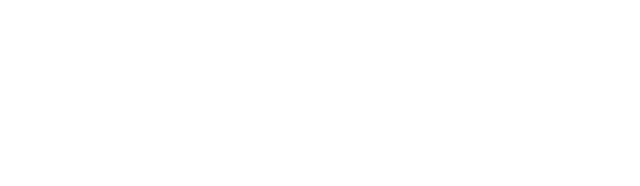
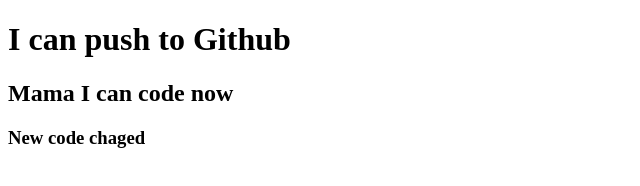
Before and after one commit to mubasshiralishanto/my-second-repo, a plain HTML site: page index.html in a window 1280 px wide. Shown: the whole page, without its empty margins (0-640 px from the left). Drawn offline with Linux system fonts and the light colour scheme.

Commit message:
third commit

```diff
--- a/index.html
+++ b/index.html
@@ -7,6 +7,8 @@
     <title>My second Repo</title>
 </head>
 <body>
-
+    <h1>I can push to Github</h1>
+    <h2>Mama I can code now</h2>
+    <h3>New code chaged</h3>
 </body>
 </html>
```
